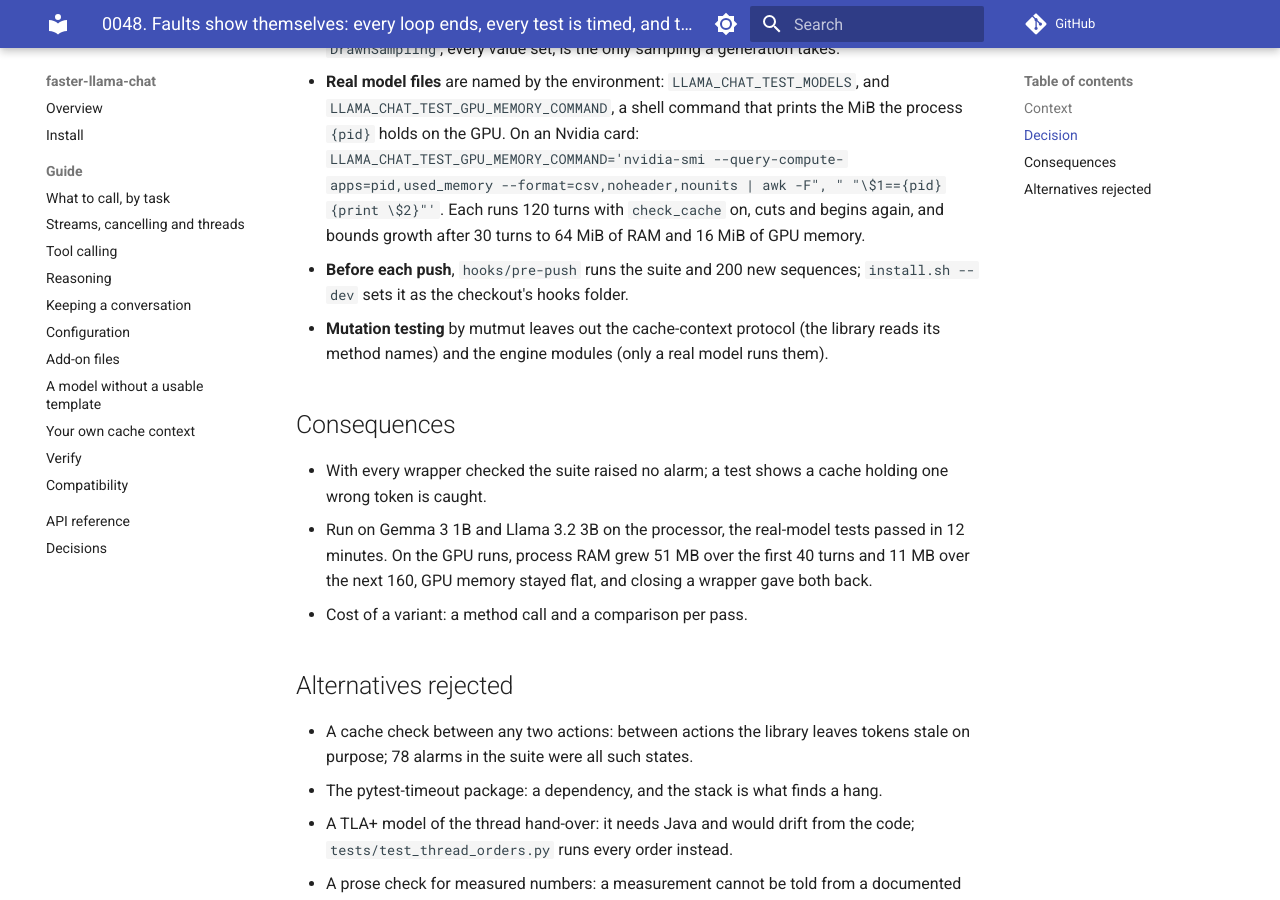
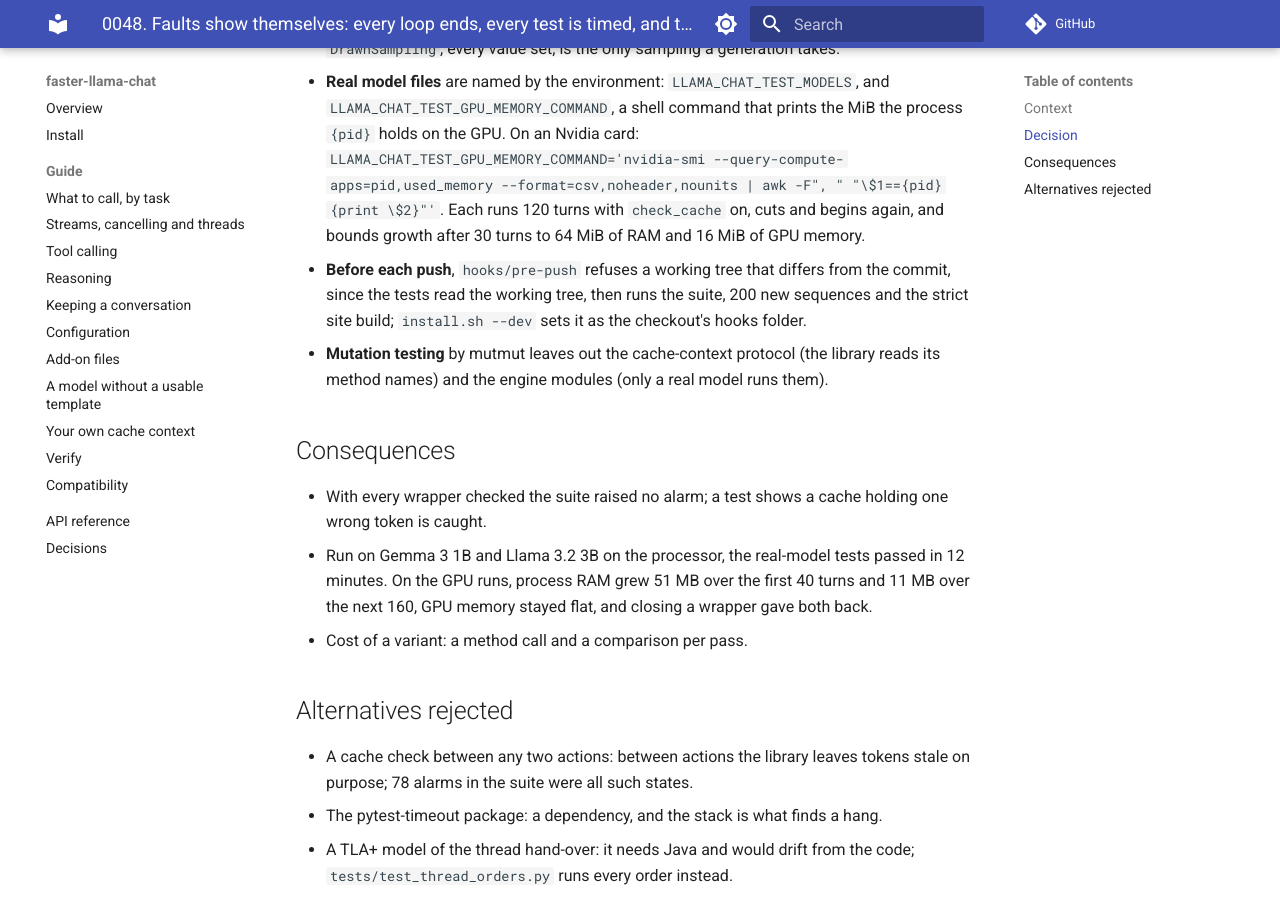
Before and after one commit to Flinlix/faster-llama-chat, an MkDocs documentation site: the page built from docs/decisions/0048-faults-that-show-themselves.md, in a window 1280 px wide and 900 px high, scrolled down 1012 px. Built offline with MkDocs 1.6.1 and Material for MkDocs 9.7.7, drawn with Linux system fonts in a browser that asks for light colours; comment, search, counter and statistics services are not loaded.

Commit message:
Refuse a push from a working tree with changes or from another branch, and build the site before it

```diff
--- a/docs/decisions/0048-faults-that-show-themselves.md
+++ b/docs/decisions/0048-faults-that-show-themselves.md
@@ -41,8 +41,10 @@ that never ended, on a turn a reply cap cut inside a call.
   `LLAMA_CHAT_TEST_GPU_MEMORY_COMMAND='nvidia-smi --query-compute-apps=pid,used_memory --format=csv,noheader,nounits | awk -F", " "\$1=={pid}{print \$2}"'`.
   Each runs 120 turns with `check_cache` on, cuts and begins again, and bounds
   growth after 30 turns to 64 MiB of RAM and 16 MiB of GPU memory.
-- **Before each push**, `hooks/pre-push` runs the suite and 200 new sequences;
-  `install.sh --dev` sets it as the checkout's hooks folder.
+- **Before each push**, `hooks/pre-push` refuses a working tree that differs
+  from the commit, since the tests read the working tree, then runs the suite,
+  200 new sequences and the strict site build; `install.sh --dev` sets it as
+  the checkout's hooks folder.
 - **Mutation testing** by mutmut leaves out the cache-context protocol (the
   library reads its method names) and the engine modules (only a real model
   runs them).
```
Also changed, not shown: docs/guide/verify.md (+3 -2 lines), 1 other file.
